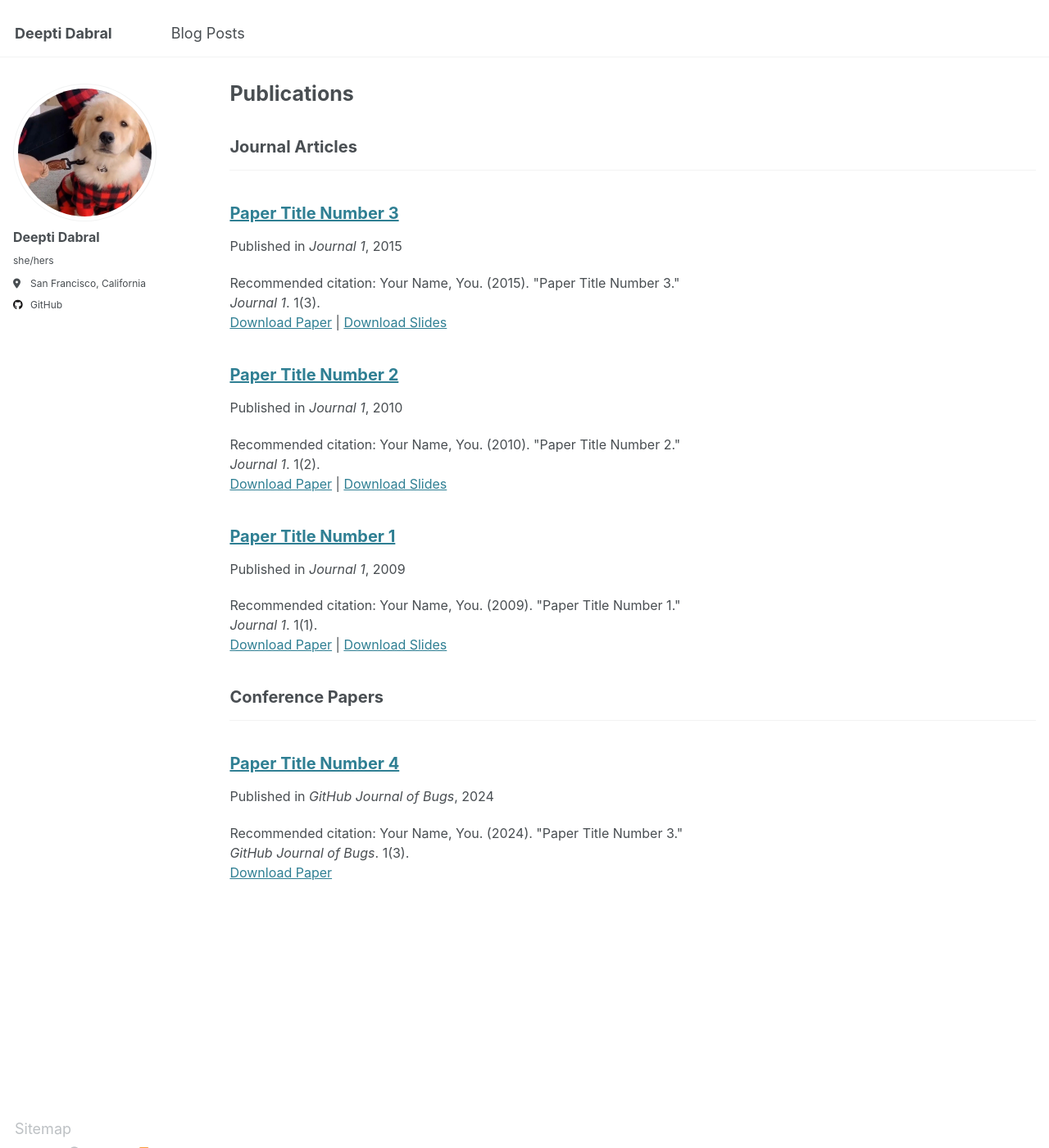
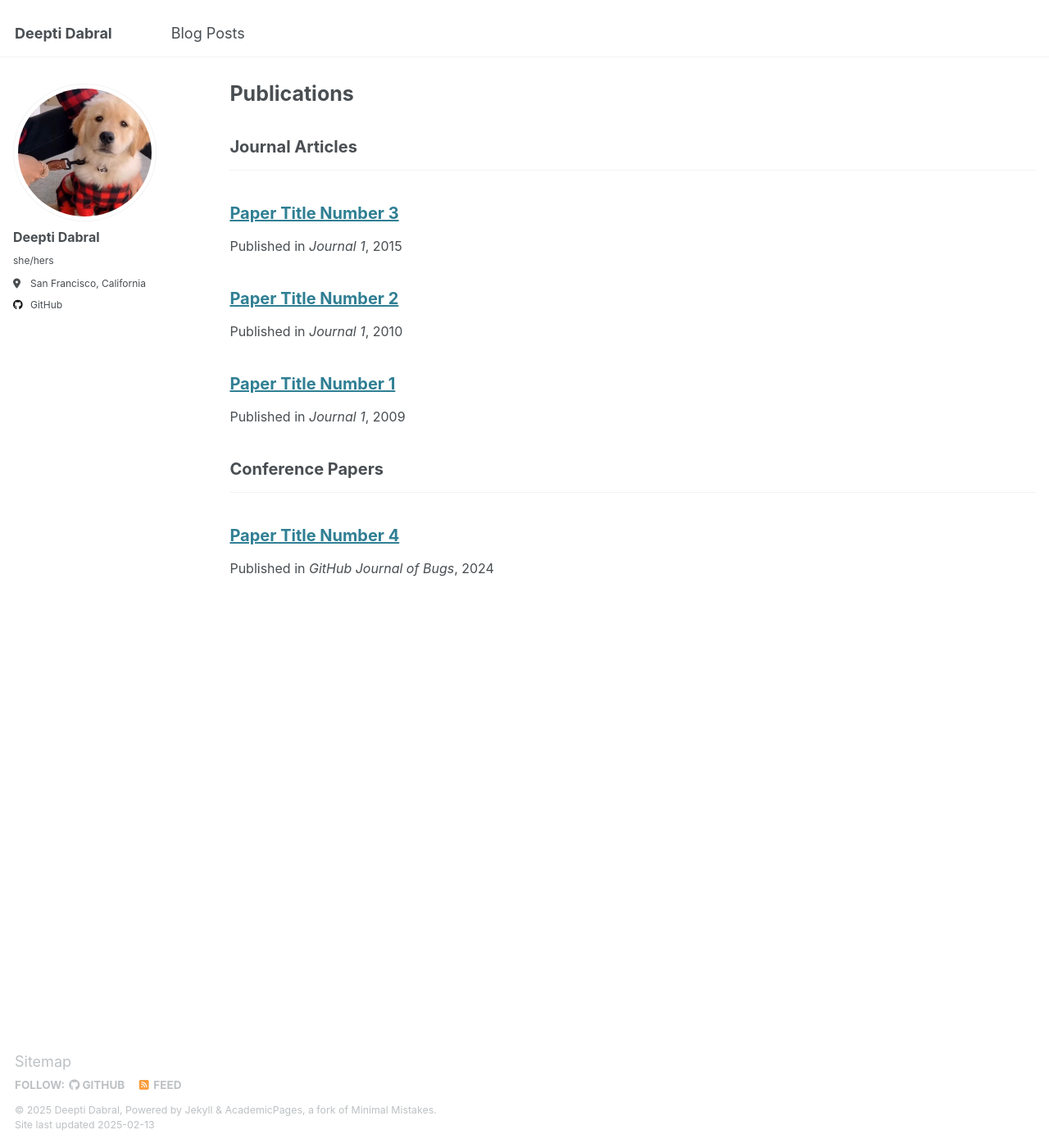
Before and after one commit to deeptidabral/deeptidabral.github.io, a Jekyll site: the page built from _pages/publications.html, in a window 1280 px wide and 1400 px high. Shown: the whole window at 82% size. Built offline with Jekyll 4.4.1, drawn with Linux system fonts in a browser that asks for light colours.

Commit message:
remove comments

```diff
--- a/_includes/archive-single.html
+++ b/_includes/archive-single.html
@@ -46,25 +46,5 @@
          <p class="page__date"><strong><i class="fa fa-fw fa-calendar" aria-hidden="true"></i> {{ site.data.ui-text[site.locale].date_label | default: "Published:" }}</strong> <time datetime="{{ post.date | default: "1900-01-01" | date_to_xmlschema }}">{{ post.date | default: "1900-01-01" | date: "%B %d, %Y" }}</time></p>
         {% endif %}
 
-    <!-- {% if post.excerpt and site.read_more != 'enabled' %}
-    <p class="archive__item-excerpt" itemprop="description">{{ post.excerpt | markdownify }}</p>
-    {% elsif post.excerpt and site.read_more == 'enabled' %}
-    <p class="archive__item-excerpt" itemprop="description"><p>{{ post.excerpt | markdownify | remove: '<p>' | remove: '</p>' }}<strong><a href="{{ base_path }}{{ post.url }}" rel="permalink"> Read more</a></strong></p></p>
-    {% endif %} -->
-
-    {% if post.citation and post.paperurl and post.slidesurl %}
-      <p>Recommended citation: {{ post.citation }}<br /><a href="{{ post.paperurl }}">Download Paper</a> | <a href="{{ post.slidesurl }}">Download Slides</a></p>
-    {% elsif post.citation and post.paperurl %}
-      <p>Recommended citation: {{ post.citation }}<br /><a href="{{ post.paperurl }}">Download Paper</a></p>
-    {% elsif post.citation and post.slidesurl %}
-      <p>Recommended citation: {{ post.citation }}<br /><a href="{{ post.slidesurl }}">Download Slides</a></p>
-    {% elsif post.citation %}
-      <p>Recommended citation: {{ post.citation }}</p>
-    {% elsif post.paperurl %}
-      <p><a href=" {{ post.paperurl }} ">Download Paper</a></p>
-    {% elsif post.slidesurl %}
-      <p><a href="{{ post.slidesurl }}">Download Slides</a></p>
-    {% endif %}
-
   </article>
 </div>
```
